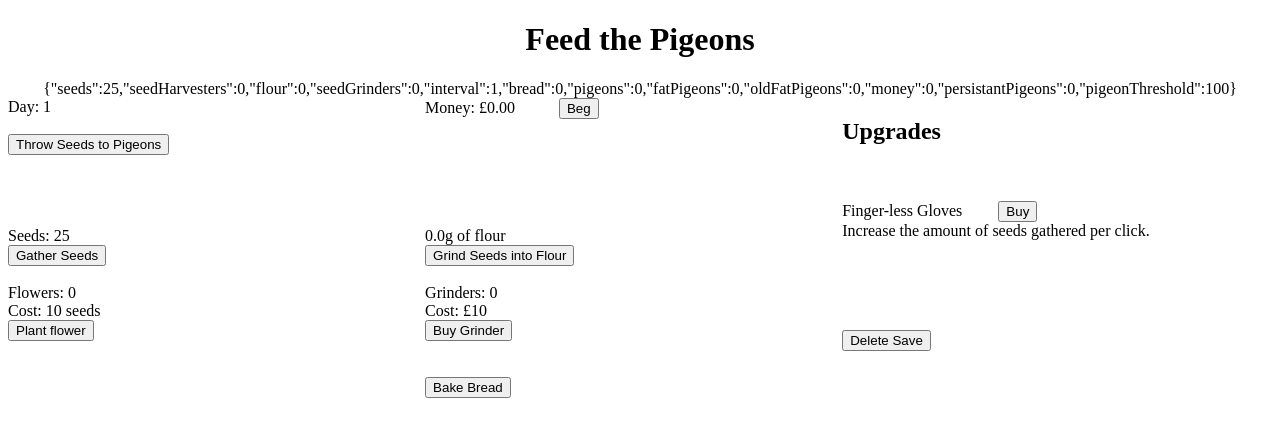
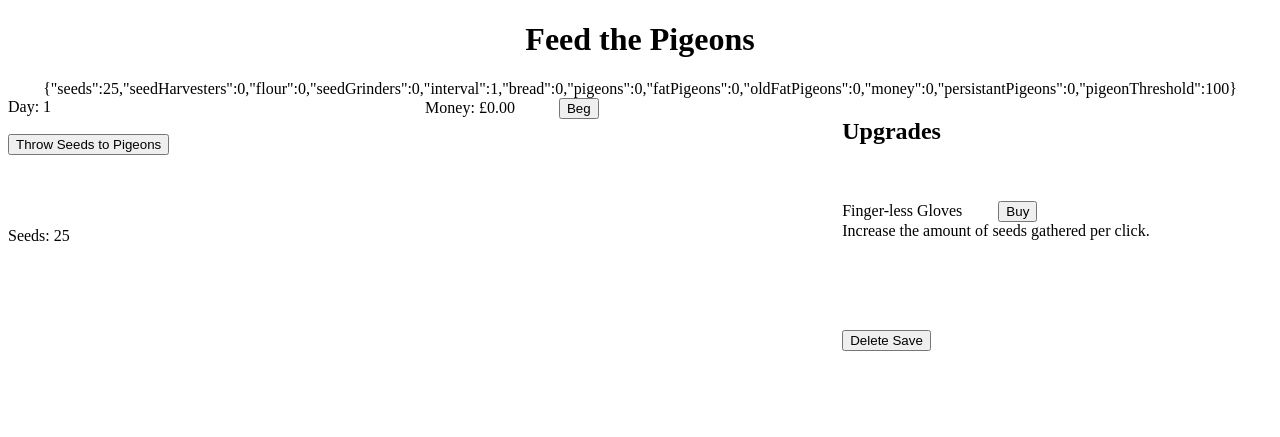
Before and after one commit to HoboZeke/hobozeke.github.io, a Jekyll site: the page incremental/index.html, which Jekyll copies as it is, in a window 1280 px wide. Shown: the top 437 px of the page. Built offline with Jekyll 4.4.1, drawn with Linux system fonts in a browser that asks for light colours.

Commit message:
Update index.html

```diff
--- a/incremental/index.html
+++ b/incremental/index.html
@@ -24,7 +24,7 @@
     <span id="oldFatPigeons"></span> <br/>
     <br/>
     Seeds: <span id = "seeds">0</span> <br/>
-    <div id="seedSection">
+    <div id="seedSection" style="display:none;">
     <button onClick = "seedClick(seedIncome)">Gather Seeds</button>
     <br/>
     <br/>
@@ -42,7 +42,7 @@
         &nbsp; &nbsp; &nbsp; &nbsp; &nbsp;
         <button onClick = "moneyClick(income)">Beg</button>
         <br/><br/><br/><br/><br/><br/><br/>
-        <div id="flourButton">
+        <div id="flourButton"style="display:none;">
             <span id="flour">0.0</span>g of flour<br/>
             <button onClick = "groundSeedsIntoFlour()">Grind Seeds into Flour</button> <br/>
             <br/>
@@ -51,7 +51,7 @@
             <button onClick = "buySeedGrinders()">Buy Grinder</button> <br/>
         </div>
     <br/>
-    <div id="breadButton">
+    <div id="breadButton"style="display:none;">
         <span id="bread"></span><br/>
         <button onClick = "bakeBread()">Bake Bread</button> <br/>
     </div>
```
